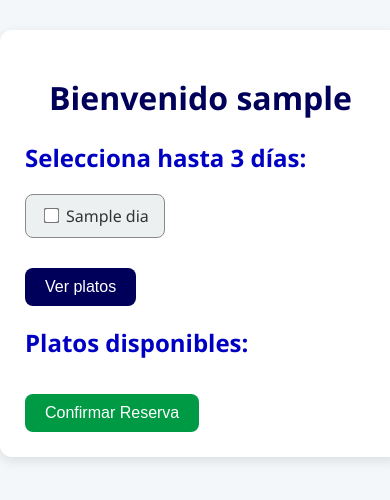
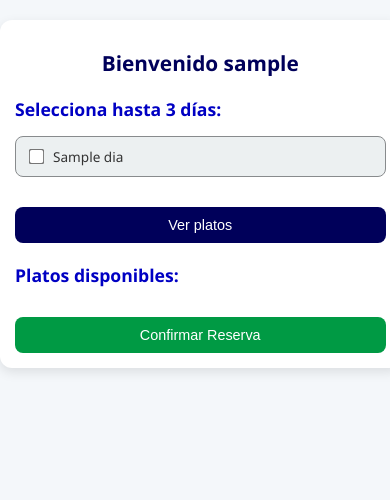
Before and after one commit to JohnSebastianV/App-InduFami, a Flask app: page /dashboard in a window 390 px wide. Shown: the top 500 px of the page. Run offline with Flask 3, Linux system fonts and the light colour scheme; the visitor is signed in with stand-in values (Sample User, id 1); tables that the repository leaves empty hold one stand-in row (values such as "Sample post"); some libraries are stand-ins or nearby versions.

Commit message:
Se arregla front

```diff
--- a/app.py
+++ b/app.py
@@ -1,16 +1,16 @@
 from flask import Flask
 from config import Config
-from models import db   # Importa el db global
+from models import db
 
 def create_app():
     app = Flask(__name__)
     app.config.from_object(Config)
 
-    # Inicializar la BD
+
     db.init_app(app)
 
     with app.app_context():
-        # Importa los modelos aquí (así no hay referencias circulares)
+
         from models.user import User
         from models.dia import Dia
         from models.plato import Plato
@@ -18,7 +18,7 @@ def create_app():
 
         db.create_all()
 
-        # Importa y registra las rutas
+
         from routes.auth import auth_bp
         from routes.dashboard_reserva import dashboard_bp
         app.register_blueprint(dashboard_bp)
@@ -27,6 +27,8 @@ def create_app():
     return app
 
 
+
+app = create_app()
+
 if __name__ == "__main__":
-    app = create_app()
     app.run(debug=True)
--- a/config.py
+++ b/config.py
@@ -1,17 +1,15 @@
 import os
 from dotenv import load_dotenv
 
-# Cargar variables de entorno del archivo .env
 load_dotenv()
 
 class Config:
     DB_USER = os.getenv("user")
     DB_PASSWORD = os.getenv("password")
     DB_HOST = os.getenv("host")
-    DB_PORT = os.getenv("port", "5432")  # por defecto 5432
+    DB_PORT = os.getenv("port", "5432")
     DB_NAME = os.getenv("dbname")
 
-    # SQLAlchemy necesita una URI de conexión
     SQLALCHEMY_DATABASE_URI = (
         f"postgresql+psycopg2://{DB_USER}:{DB_PASSWORD}@{DB_HOST}:{DB_PORT}/{DB_NAME}"
     )
--- a/models/__init__.py
+++ b/models/__init__.py
@@ -1,4 +1,3 @@
 from flask_sqlalchemy import SQLAlchemy
 
-# Instancia global de SQLAlchemy (se importa en todos lados)
 db = SQLAlchemy()
--- a/models/dia.py
+++ b/models/dia.py
@@ -6,7 +6,6 @@ class Dia(db.Model):
     id = db.Column(db.Integer, primary_key=True, autoincrement=True)
     nombre = db.Column(db.String(50), nullable=False)
 
-    # Relación con Plato
     platos = db.relationship("Plato", back_populates="dia")
 
     def __repr__(self):
--- a/models/plato.py
+++ b/models/plato.py
@@ -7,7 +7,6 @@ class Plato(db.Model):
     nombre = db.Column(db.String(100), nullable=False)
     dia_id = db.Column(db.Integer, db.ForeignKey("dias.id"), nullable=False)
 
-    # Relación con Dia (solo definimos la relación aquí, sin backref duplicado)
     dia = db.relationship("Dia", back_populates="platos")
 
     semana = db.Column(db.String(10), nullable=False)
--- a/routes/auth.py
+++ b/routes/auth.py
@@ -1,6 +1,7 @@
 from flask import Blueprint, render_template, request, redirect, url_for, flash, session
 from models.user import User
-from app import db
+from models import db
+
 
 auth_bp = Blueprint("auth", __name__)
 
@@ -16,7 +17,7 @@ def login():
         usuario = User.query.filter_by(cedula=cedula).first()
 
         if usuario:
-            if usuario.pidio:  # 👈 Nuevo control
+            if usuario.pidio:
                 flash("Ya has hecho una reserva y no puedes ingresar nuevamente.", "error")
                 return redirect(url_for("auth.login"))
 
--- a/static/css/dashboard.css
+++ b/static/css/dashboard.css
@@ -7,91 +7,96 @@ body {
 }
 
 .container {
-    width: 90%;
-    max-width: 800px;
-    margin: 30px auto;
+    width: 95%;
+    max-width: 900px;
+    margin: 20px auto;
     background: #fff;
-    padding: 25px;
+    padding: 20px;
     border-radius: 12px;
     box-shadow: 0 4px 12px rgba(0,0,0,0.1);
 }
 
 h1 {
     text-align: center;
-    color: #00005A; /* azul Essity */
+    color: #00005A;
+    font-size: 1.8rem;
 }
 
 h2 {
     margin-top: 20px;
-    color: #0000C3; /* azul medio Essity */
+    color: #0000C3;
+    font-size: 1.3rem;
 }
 
-/* Contenedor de días: horizontal */
+/* Contenedor de días */
 .dias-container {
     display: flex;
     flex-wrap: wrap;
     gap: 20px;
     margin: 15px 0;
+    justify-content: center;
 }
 
 /* Bloque de cada día */
 .dia-bloque {
-    flex: 1 1 150px;
+    flex: 1 1 200px;
+    min-width: 180px;
     display: flex;
     flex-direction: column;
 }
 
-/* Contenedor de platos: vertical */
+/* Platos */
 .platos-container {
     display: flex;
-    flex-direction: column; /* 🔥 los platos en columna */
+    flex-direction: column;
     gap: 8px;
     margin-top: 8px;
 }
 
-/* Labels de selección */
+/* Labels */
 .dia-label, .plato-label {
     background: #ecf0f1;
-    padding: 10px 15px;
+    padding: 12px 15px;
     border-radius: 8px;
     cursor: pointer;
     transition: background 0.2s ease;
     display: flex;
     align-items: center;
-    border: 1px solid #888B8D; /* gris Essity */
+    border: 1px solid #888B8D;
+    font-size: 0.95rem;
 }
 
 .dia-label:hover, .plato-label:hover {
-    background: #009AFF; /* azul claro Essity */
+    background: #009AFF;
     color: #fff;
 }
 
 input[type="checkbox"] {
-    margin-right: 8px;
+    margin-right: 10px;
     transform: scale(1.2);
 }
 
 /* Botón genérico */
 .btn {
     display: inline-block;
-    padding: 10px 20px;
+    padding: 12px 20px;
     margin-top: 15px;
     border: none;
     border-radius: 8px;
     cursor: pointer;
-    background: #00005A; /* azul Essity */
+    background: #00005A;
     color: #fff;
-    font-size: 16px;
+    font-size: 1rem;
     transition: background 0.3s ease;
 }
 
 .btn:hover {
-    background: #0000C3; /* azul medio Essity */
+    background: #0000C3;
 }
 
 /* Botón confirmación */
 .confirm-btn {
-    background: #009A44; /* verde Essity */
+    background: #009A44;
 }
 
 .confirm-btn:hover {
@@ -100,10 +105,59 @@ input[type="checkbox"] {
 
 /* Títulos de días */
 .dia-titulo {
-    font-size: 18px;
+    font-size: 1.1rem;
     font-weight: bold;
     margin-top: 15px;
     color: #00005A;
-    border-bottom: 2px solid #FF8200; /* naranja Essity */
+    border-bottom: 2px solid #FF8200;
     padding-bottom: 5px;
 }
+
+/* 🔹 Responsive */
+@media (max-width: 768px) {
+    .container {
+        padding: 15px;
+    }
+
+    .dias-container {
+        flex-direction: column;
+        align-items: stretch;
+    }
+
+    .dia-bloque {
+        min-width: 100%;
+    }
+
+    h1 {
+        font-size: 1.5rem;
+    }
+
+    .btn {
+        width: 100%;
+        padding: 12px;
+    }
+}
+
+@media (max-width: 480px) {
+    body {
+        font-size: 14px;
+    }
+
+    h1 {
+        font-size: 1.3rem;
+    }
+
+    h2 {
+        font-size: 1.1rem;
+    }
+
+    .dia-label, .plato-label {
+        font-size: 0.85rem;
+        padding: 10px;
+    }
+
+    .btn {
+        font-size: 0.9rem;
+        padding: 10px;
+    }
+}
--- a/static/js/login.js
+++ b/static/js/login.js
@@ -5,6 +5,6 @@ document.addEventListener("DOMContentLoaded", () => {
             msg.style.opacity = "0";
             msg.style.transition = "opacity 0.5s ease";
             setTimeout(() => msg.remove(), 500);
-        }, 3000); // desaparece a los 3 segundos
+        }, 3000);
     });
 });
--- a/templates/login.html
+++ b/templates/login.html
@@ -7,7 +7,6 @@
 </head>
 <body>
     <div class="login-container">
-        <!-- Imagen arriba del título -->
         <div class="login-logo">
             <img src="{{ url_for('static', filename='img/logo.jpg') }}" alt="Logo" />
         </div>
@@ -18,7 +17,6 @@
             <button type="submit">Entrar</button>
         </form>
 
-        <!-- Mensajes -->
         <div id="messages">
             {% with messages = get_flashed_messages(with_categories=true) %}
               {% if messages %}
```
Also changed, not shown: routes/dashboard_reserva.py (+1 -9 lines), static/css/login.css (+40 -13 lines).
